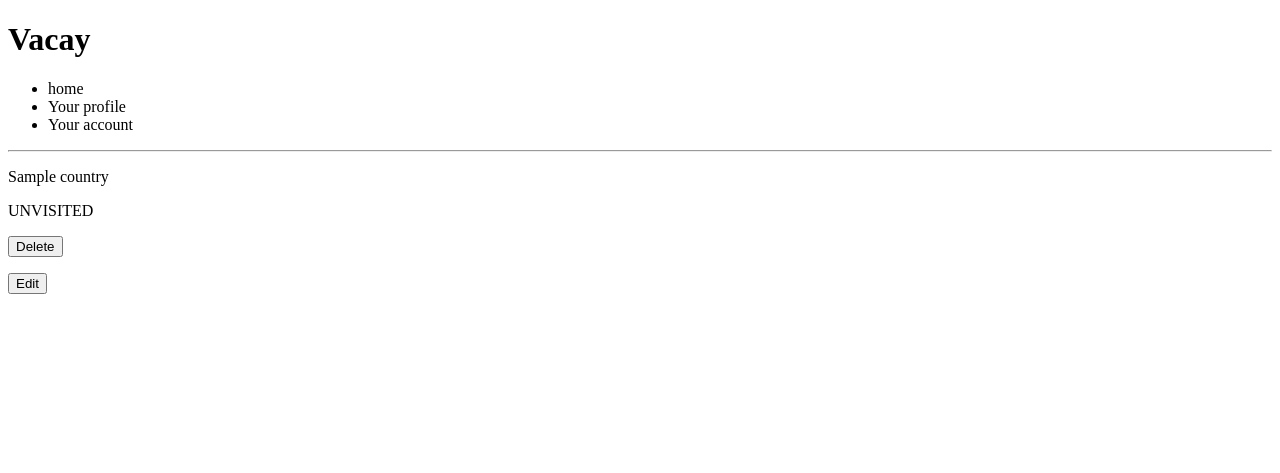
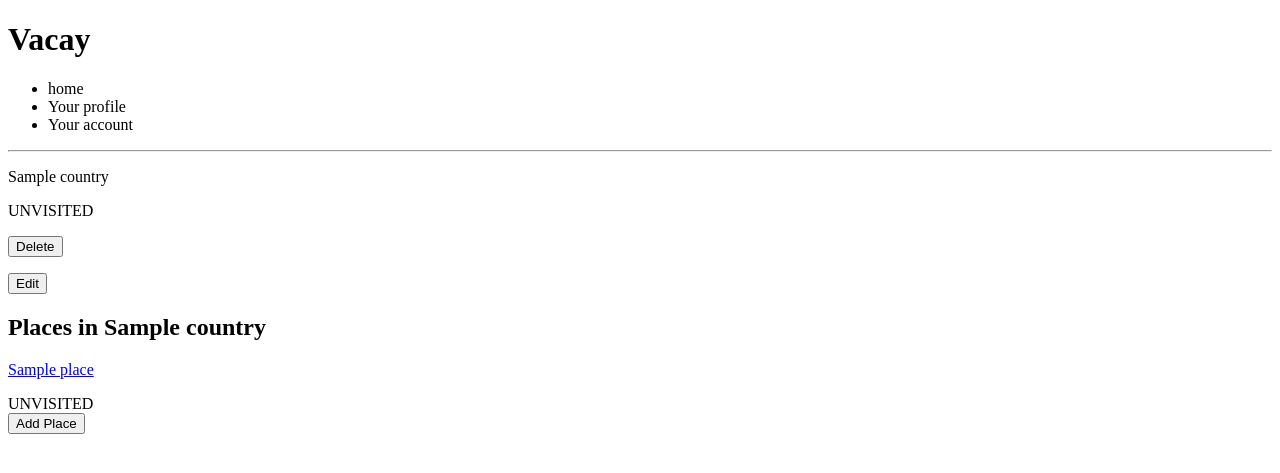
Before and after one commit to mattnorris1990/Vacay-travel-journalling-project, a Flask app: page /countries/1 in a window 1280 px wide. Shown: the top 473 px of the page. Run offline with Flask 2, Linux system fonts and the light colour scheme; a database or web service that is not in the repository returns one stand-in record (values such as "Sample title"); some libraries are stand-ins or nearby versions.

Commit message:
added add place function for countries to front-end

```diff
--- a/app.py
+++ b/app.py
@@ -1,7 +1,9 @@
 from re import template
 from flask import Flask
 from controllers.countries_controller import countries_blueprint
+from controllers.places_controller import places_blueprint
 
 app = Flask(__name__)
 
 app.register_blueprint(countries_blueprint)
+app.register_blueprint(places_blueprint)
--- a/controllers/countries_controller.py
+++ b/controllers/countries_controller.py
@@ -30,7 +30,8 @@ def add_country():
 @countries_blueprint.route('/countries/<id>')
 def show_country(id):
     country = country_repository.select(id)
-    return render_template('/countries/show-country.html', country=country)
+    places = place_repository.select_all()
+    return render_template('/countries/show-country.html', country=country, places = places)
 
 @countries_blueprint.route("/countries/<id>/edit")
 def edit_country_page(id):
--- a/templates/countries/show-country.html
+++ b/templates/countries/show-country.html
@@ -1,7 +1,7 @@
 {% extends "base.html" %}
 
 {% block content %}
-
+<section>
 <p>{{country.name}}</p>
 <p>
     {% if country.visited == true %}
@@ -11,7 +11,7 @@
     {% endif %}
 </p>
 <p>
-    <form action="/countries/{{country.id}}/edit" method="POST">
+    <form action="/countries/{{country.id}}/edit" method="POST" class="button">
         <input type="submit" value="Delete">
     </form>
 </p>
@@ -22,5 +22,32 @@
         </button>
     </a>
 </p>
+</section>
+<section class="places list">
+    <h2>Places in {{country.name}}</h2>
+    <div class="place container">
+        {% for place in places %}
+            {% if place.country.id == country.id %}
+
+                <a href="/countries/places/{{place.id}}">
+                    <p>{{place.name}}</p>
+                </a>
+                {% if place.visited == true %}
+                    VISITED!
+                {% else %}
+                    UNVISITED
+                {% endif %}
+            {% endif %}
+        {% endfor %}
+    </div>
+    <a href="/countries/places/addplace">
+        <button class="button">
+            Add Place
+        </button>
+    </a>
+
+
+</section>
+
 
 {% endblock %}
```
Also changed, not shown: console.py (+7 -7 lines), controllers/places_controller.py (added, +28 -0 lines), templates/countries/places/add-place.html (added, +30 -0 lines).
